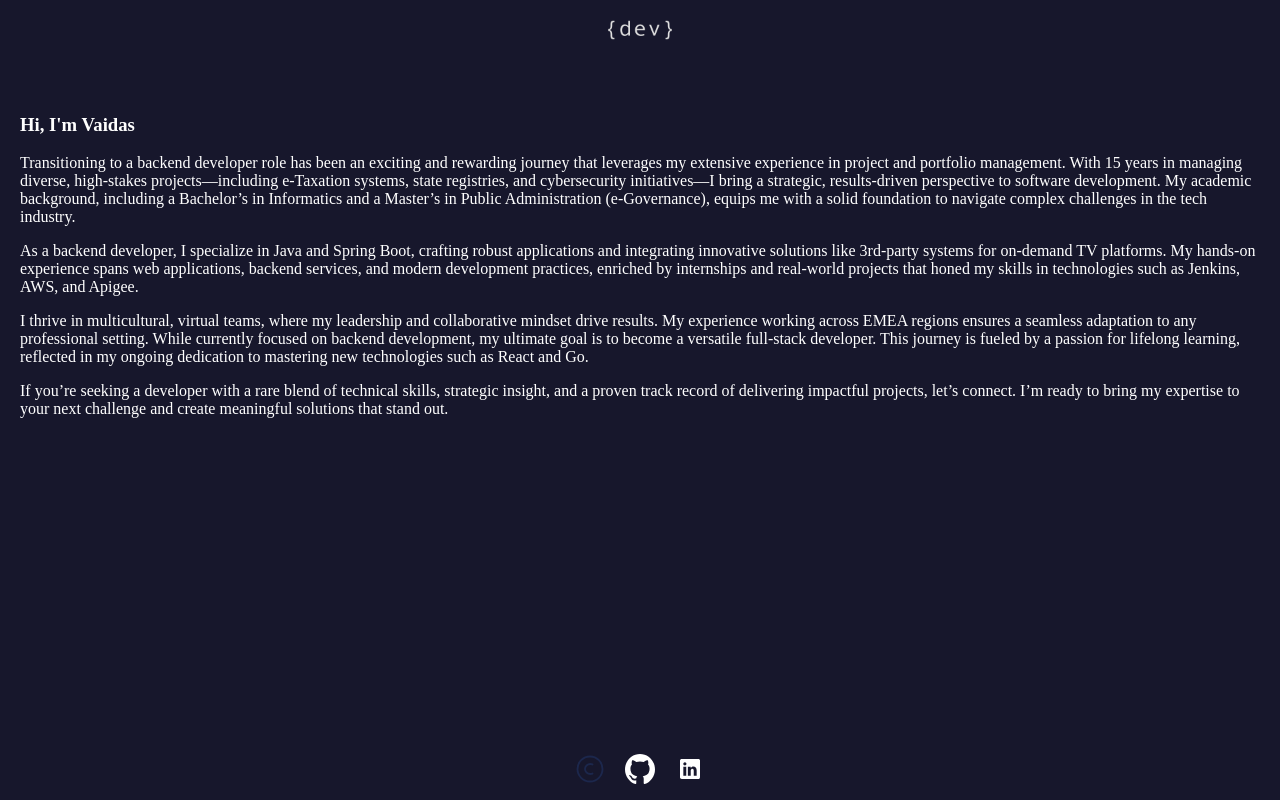
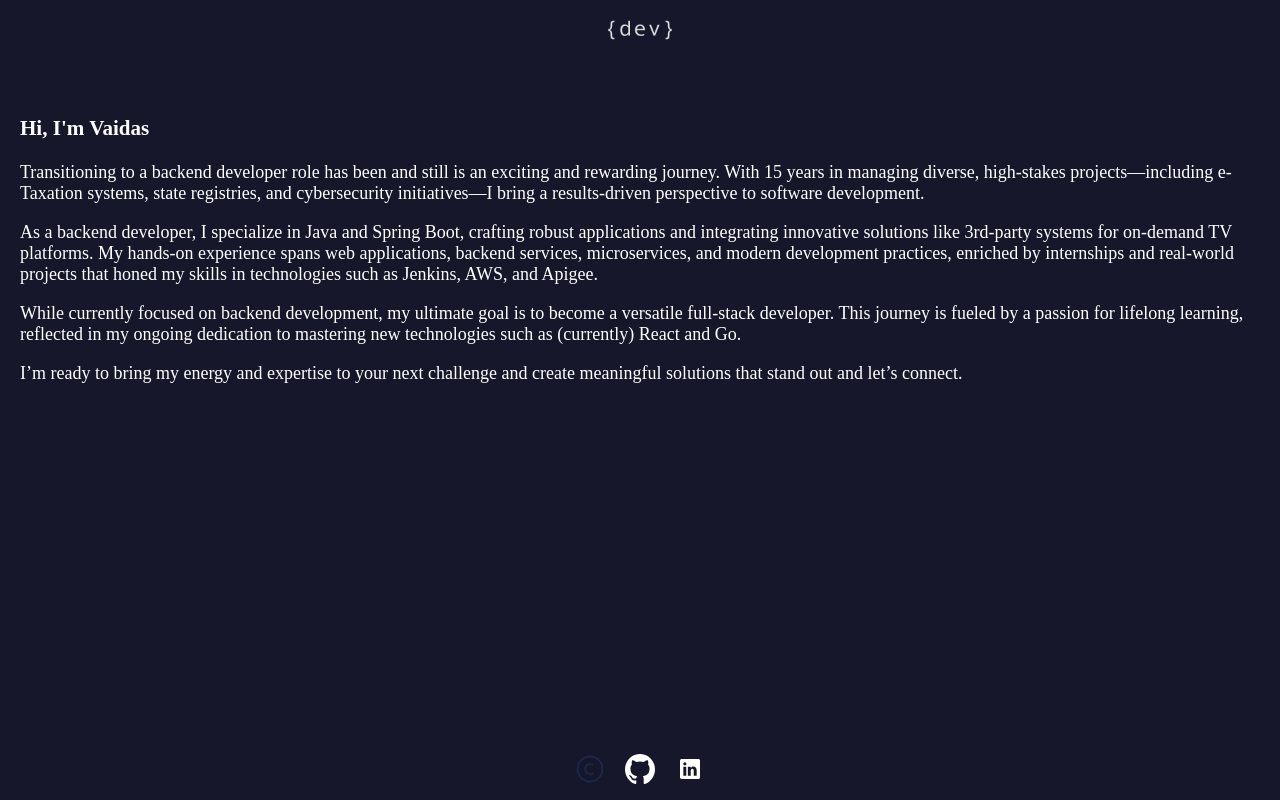
Before and after one commit to VaidasVa/website, a React (Vite) app: page /dev in a window 1280 px wide. Built offline with nearby package versions, Linux system fonts and the light colour scheme; no server answers.

Commit message:
Adding matomo

```diff
--- a/index.html
+++ b/index.html
@@ -9,19 +9,6 @@
     <link rel="icon" type="image/png" sizes="32x32" href="./src/static/images/favicon-32x32.png">
     <link rel="icon" type="image/png" sizes="16x16" href="./src/static/images/favicon-16x16.png">
     <link rel="manifest" href="./src/static/site.webmanifest">
-    <script>
-      var _paq = window._paq = window._paq || [];
-      /* tracker methods like "setCustomDimension" should be called before "trackPageView" */
-      _paq.push(['trackPageView']);
-      _paq.push(['enableLinkTracking']);
-      (function() {
-        var u="//192.168.50.50:8597/";
-        _paq.push(['setTrackerUrl', u+'matomo.php']);
-        _paq.push(['setSiteId', '1']);
-        var d=document, g=d.createElement('script'), s=d.getElementsByTagName('script')[0];
-        g.async=true; g.src=u+'matomo.js'; s.parentNode.insertBefore(g,s);
-      })();
-    </script>
     <title>Vaidas Valikonis</title>
   </head>
   <body>
--- a/src/App.jsx
+++ b/src/App.jsx
@@ -10,6 +10,13 @@ function App() {
     const [open, setOpen] = React.useState(true);
 
     setTimeout(() => setOpen(false), 3000);
+
+    React.useEffect(() => {
+        var _mtm = window._mtm = window._mtm || [];
+        _mtm.push({'mtm.startTime': (new Date().getTime()), 'event': 'mtm.Start'});
+        var d=document, g=d.createElement('script'), s=d.getElementsByTagName('script')[0];
+        g.async=true; g.src='http://192.168.50.50:8597/js/container_Usmyigjc.js'; s.parentNode.insertBefore(g,s);
+    }, [])
 
     return (
         <StrictMode>
--- a/src/pages/Dev.jsx
+++ b/src/pages/Dev.jsx
@@ -15,38 +15,34 @@ const Dev = () => {
         <section className="info">
             <div className="intro">
                 <h3>
-                Hi, I'm Vaidas
+                    Hi, I'm Vaidas
                 </h3>
                 <p>
-                    Transitioning to a backend developer role has been an exciting and rewarding journey that leverages
-                    my extensive experience in project and portfolio management. With 15 years in managing diverse,
+                    Transitioning to a backend developer role has been and still is an exciting and rewarding journey.
+                    With 15 years in managing diverse,
                     high-stakes projects—including e-Taxation systems, state registries, and cybersecurity initiatives—I
-                    bring a strategic, results-driven perspective to software development. My academic background,
-                    including a Bachelor’s in Informatics and a Master’s in Public Administration (e-Governance), equips
-                    me with a solid foundation to navigate complex challenges in the tech industry.
+                    bring a results-driven perspective to software development.
                 </p>
                 <p>
                     As a backend developer, I specialize in Java and Spring Boot, crafting robust applications and
                     integrating innovative solutions like 3rd-party systems for on-demand TV platforms. My hands-on
-                    experience spans web applications, backend services, and modern development practices, enriched by
+                    experience spans web applications, backend services, microservices, and modern development practices, enriched by
                     internships and real-world projects that honed my skills in technologies such as Jenkins, AWS, and
                     Apigee.
                 </p>
                 <p>
-                    I thrive in multicultural, virtual teams, where my leadership and collaborative mindset drive
-                    results. My experience working across EMEA regions ensures a seamless adaptation to any professional
-                    setting. While currently focused on backend development, my ultimate goal is to become a versatile
+                    While currently focused on backend development, my ultimate goal is to become a versatile
                     full-stack developer. This journey is fueled by a passion for lifelong learning, reflected in my
-                    ongoing dedication to mastering new technologies such as React and Go.
+                    ongoing dedication to mastering new technologies such as (currently) React and Go.
                 </p>
                 <p>
-                    If you’re seeking a developer with a rare blend of technical skills, strategic insight, and a proven
-                    track record of delivering impactful projects, let’s connect. I’m ready to bring my expertise to
-                    your next challenge and create meaningful solutions that stand out.
+                    I’m ready to bring my energy and expertise to
+                    your next challenge and create meaningful solutions that stand out and let’s connect.
                 </p>
 
             </div>
         </section>
+        {/*<img src="https://ghchart.rshah.org/HEXCOLORCODE/vaidasva" alt="Name Your Github chart"/>*/}
         <DevFooter/>
     </div>);
 };
--- a/src/static/style/Dev.css
+++ b/src/static/style/Dev.css
@@ -35,6 +35,7 @@
 .intro {
     padding: 20px;
     text-align: left;
+    font-size: large;
 }
 
 .devFooter {
```
